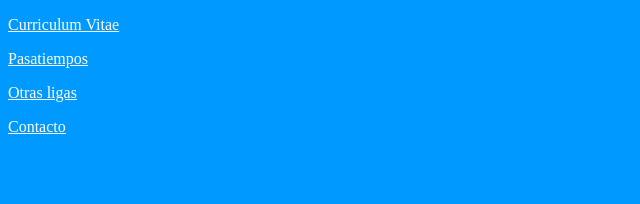
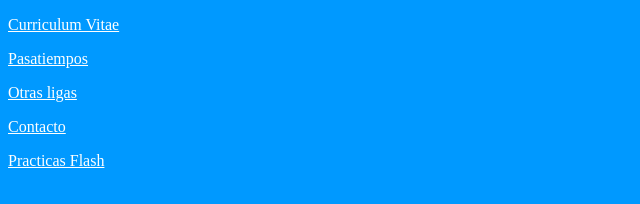
Before and after one commit to davidechegaray/ejecutivo, a plain HTML site: page azul.htm in a window 1280 px wide. Shown: the whole page, without its empty margins (0-640 px from the left). Drawn offline with Linux system fonts and the light colour scheme.

Commit message:
Add files via upload

```diff
--- a/azul.htm
+++ b/azul.htm
@@ -23,6 +23,7 @@ a:hover {
 <p><a href="pasatiempos.htm" target="mainFrame">Pasatiempos</a></p>
 <p><a href="otrasligas.htm" target="mainFrame">Otras ligas</a></p>
 <p><a href="contacto.htm" target="mainFrame">Contacto</a></p>
+<p><a href="pelotas.htm" target="mainFrame">Practicas Flash </a></p>
 <p>&nbsp; </p>
 <p>&nbsp; </p>
 </body>
```
